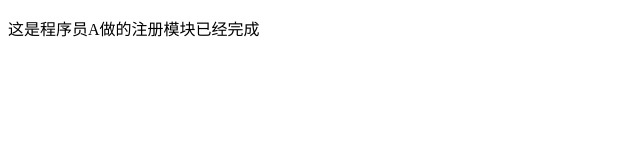
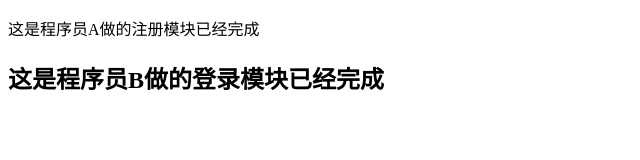
Before and after one commit to Donovan123/WM, a plain HTML site: page index.html in a window 1280 px wide. Shown: the whole page, without its empty margins (0-640 px from the left). Drawn offline with Linux system fonts and the light colour scheme.

Commit message:
程序员B的登录模块已经完成

```diff
--- a/index.html
+++ b/index.html
@@ -6,5 +6,6 @@
 </head>
 <body>
 <p>这是程序员A做的注册模块已经完成</p>
+<h2>这是程序员B做的登录模块已经完成</h2>
 </body>
 </html>
```
